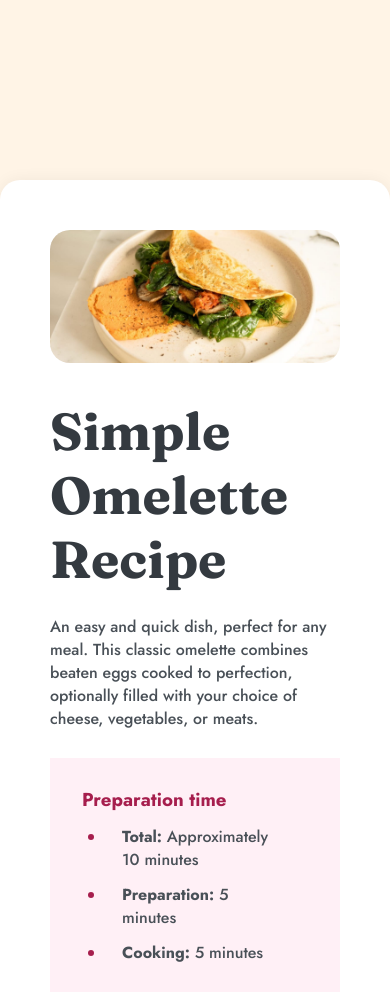
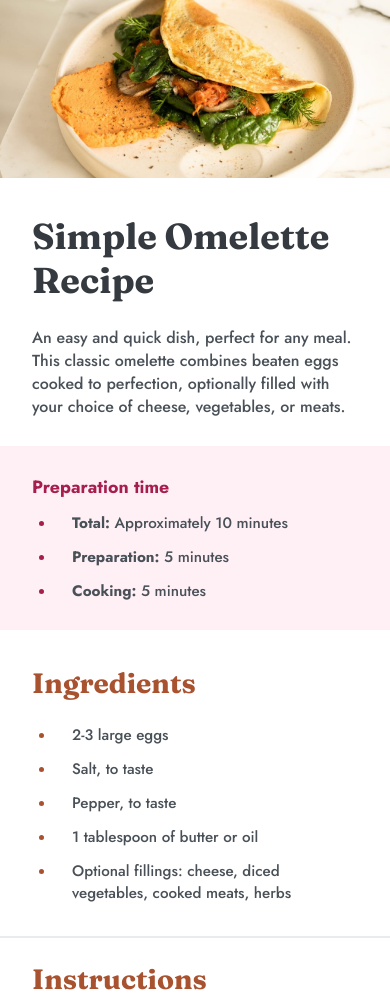
Before and after one commit to smithy773/FM-Recipe, a plain HTML site: page index.html in a window 390 px wide. Shown: the top 999 px of the page. Drawn offline with Linux system fonts and the light colour scheme.

Commit message:
Make design responsive
Used media queries to make the design responsive. Website is now mobile friendly!

```diff
--- a/index.html
+++ b/index.html
@@ -26,7 +26,7 @@
       href="./assets/images/favicon-32x32.png"
     />
     <link href="styles.css" rel="stylesheet" />
-    <link href="inquires.css" rel="stylesheet" />
+    <link href="queries.css" rel="stylesheet" />
     <title>Frontend Mentor | Recipe page</title>
   </head>
   <body>
@@ -36,12 +36,14 @@
         alt="omelette"
         class="recipe-img border-round"
       />
+      <section class="title-cont">
         <h1 class="title">Simple Omelette Recipe</h1>
         <p class="description">
           An easy and quick dish, perfect for any meal. This classic omelette
           combines beaten eggs cooked to perfection, optionally filled with your
           choice of cheese, vegetables, or meats.
         </p>
+      </section>
       <section class="preparation-cont">
         <h3 class="preparation-title">Preparation time</h3>
         <ul class="preparation-ul">
--- a/queries.css
+++ b/queries.css
@@ -0,0 +1,90 @@
+/* 1624PX breakpoint */
+
+@media (max-width: 101.5em) {
+  .description {
+    font-size: 1rem;
+  }
+}
+
+/* 1390px breakpoint */
+
+@media (max-width: 86.875em) {
+  .title {
+    font-size: 2.75rem;
+  }
+}
+
+@media (max-width: 76.125em) {
+  .title {
+    font-size: 2.25rem;
+  }
+
+  h2 {
+    font-size: 1.75rem;
+  }
+
+  .container {
+    font-size: 0.95rem;
+    margin: 10rem auto;
+    padding: 2.75rem;
+  }
+}
+
+@media (max-width: 67.625em) {
+  .container {
+    padding: 2rem;
+
+    font-size: 0.9rem;
+  }
+
+  .description {
+    font-size: 0.95rem;
+  }
+}
+
+@media (max-width: 60.375em) {
+  .container {
+    max-width: 65vw;
+    margin: 7.25rem auto;
+  }
+}
+
+@media (max-width: 46.5em) {
+  .container {
+    max-width: 75vw;
+    margin: 6.25rem auto;
+  }
+}
+
+@media (max-width: 40.25em) {
+  .container {
+    max-width: 85vw;
+    margin: 5rem auto;
+  }
+}
+
+@media (max-width: 35.5em) {
+  .recipe-img {
+    border-radius: 0;
+  }
+
+  .container {
+    font-size: 0.95rem;
+    max-width: 100vw;
+    margin: 0 auto;
+    padding: 0;
+    border-radius: 0;
+  }
+
+  .description {
+    font-size: 1rem;
+  }
+
+  section {
+    padding: 0 2rem;
+  }
+
+  body {
+    background-color: #fff;
+  }
+}
--- a/styles.css
+++ b/styles.css
@@ -71,10 +71,10 @@ h2 {
 .container {
   font-size: 1rem;
   font-weight: 500;
-  max-width: 56.25rem;
+  max-width: 50vw;
   margin: 11.25rem auto;
   padding: 3.125rem;
-  background-color: white;
+  background-color: #fff;
   box-shadow: 0 0 1rem rgba(0, 0, 0, 0.06);
 
   display: flex;
@@ -96,6 +96,7 @@ h2 {
 
 .description {
   margin: 1.5rem 0 1.75rem;
+  font-size: 1.125rem;
 }
 
 /* PREPARATION SECTION */
```
Also changed, not shown: 1 other file. Lines whose indentation alone changed are shown as unchanged.
